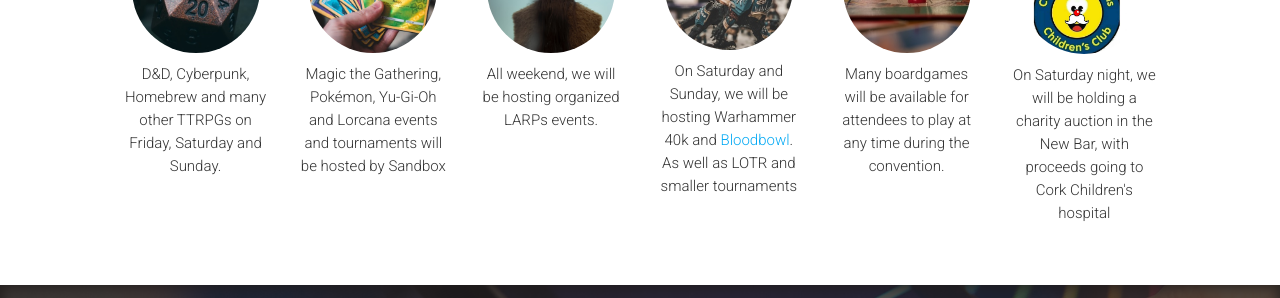
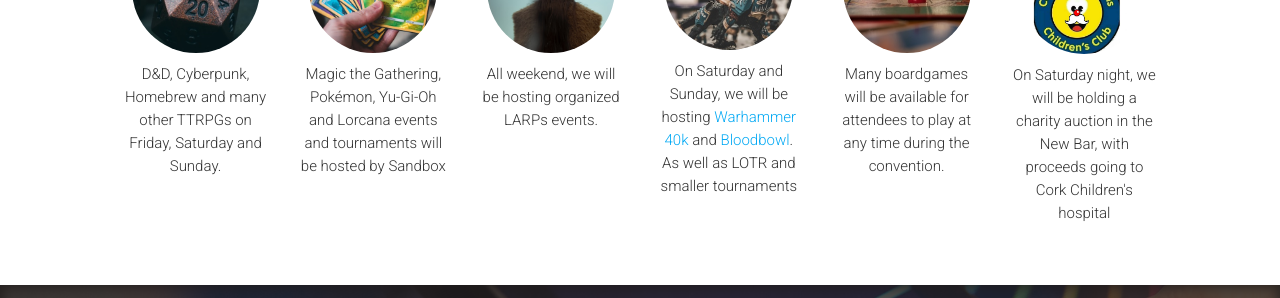
Before and after one commit to gregoriousTechorious/warpcon.ie, a Jekyll site: the page built from index.html, in a window 1280 px wide and 900 px high, scrolled down 1021 px. Shown: the part 198-496 px from the top of the window. Built offline with Jekyll 4.4.1, drawn with Linux system fonts in a browser that asks for light colours; nearby versions of some CDN libraries.

Commit message:
Update _config.yml

```diff
--- a/_config.yml
+++ b/_config.yml
@@ -75,7 +75,7 @@
  - {title: "TTRPGs",          image: "ttrpgs.jpg",      text: "D&D, Cyberpunk, Homebrew and many other TTRPGs on Friday, Saturday and Sunday."}
  - {title: "CCGs",            image: "ccgs.jpg",        text: "Magic the Gathering, Pokémon, Yu-Gi-Oh and Lorcana events and tournaments will be hosted by Sandbox"}
  - {title: "LARPs",           image: "larps.jpg",       text: "All weekend, we will be hosting organized LARPs events."}
- - {title: "Wargames",        image: "wargames.jpg",    text: "On Saturday and Sunday, we will be hosting Warhammer 40k and <a href='/assets/bleedbowl-2024.pdf'>Bloodbowl</a>. As well as LOTR and smaller tournaments"}
+ - {title: "Wargames",        image: "wargames.jpg",    text: "On Saturday and Sunday, we will be hosting <a href='/assets/2024 4OK Rulespack.pdf'>Warhammer 40k</a> and <a href='/assets/bleedbowl-2024.pdf'>Bloodbowl</a>. As well as LOTR and smaller tournaments"}
  - {title: "Boardgames",      image: "boardgames.jpg",  text: "Many boardgames will be available for attendees to play at any time during the convention."}
  - {title: "Charity",         image: "charity.jpg",     text: "On Saturday night, we will be holding a charity auction in the New Bar, with proceeds going to Cork Children's hospital"}
 # Statistic Block
```
